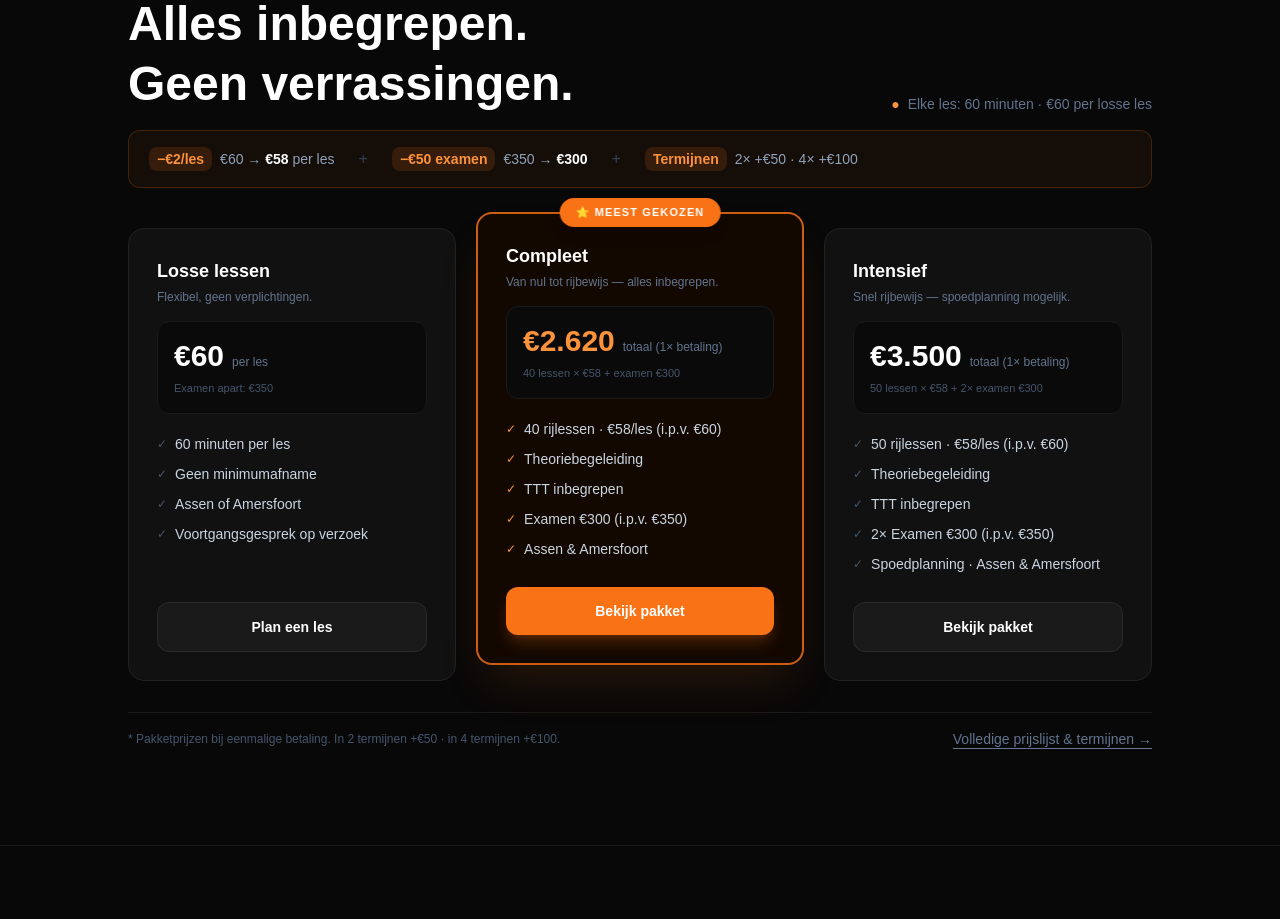
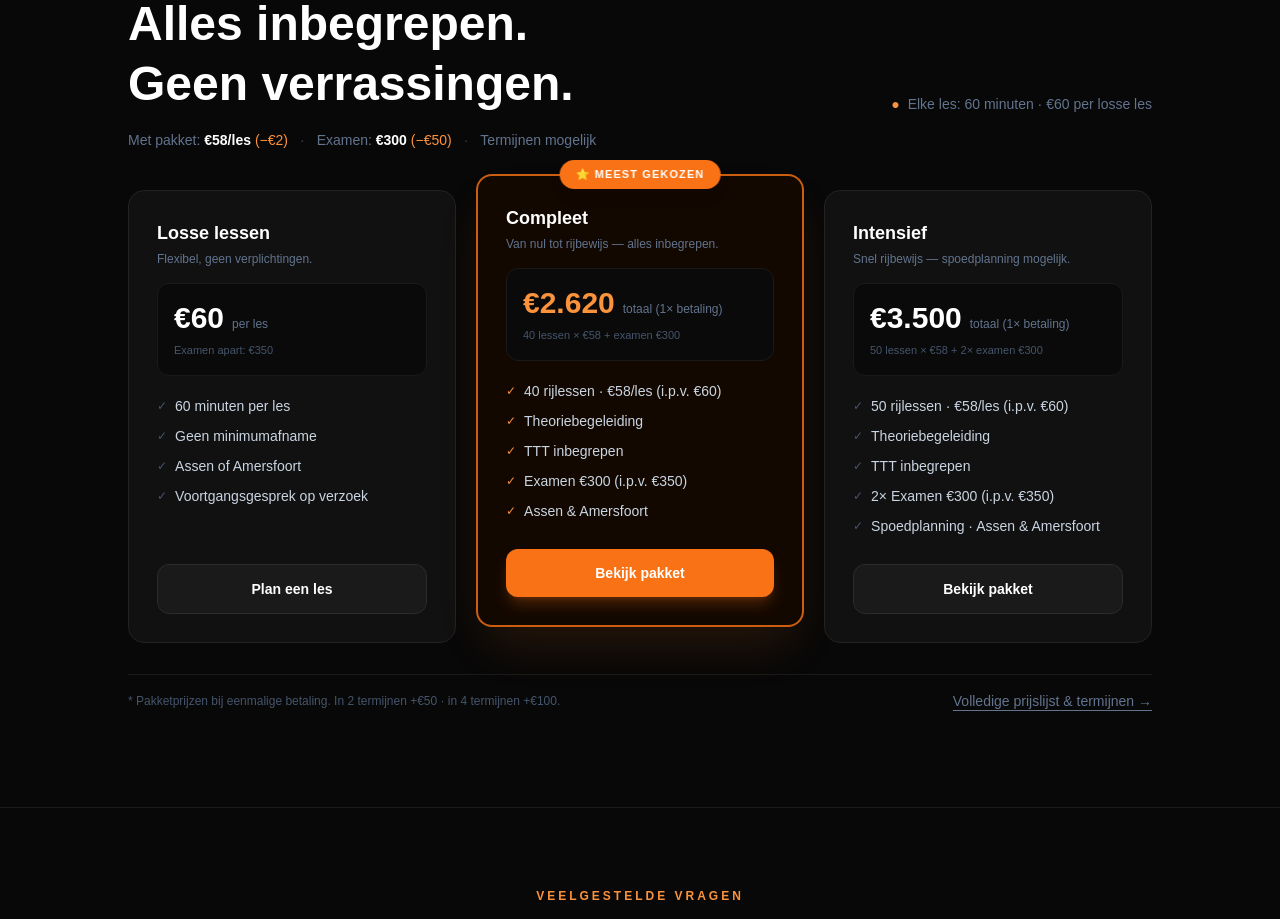
Before and after one commit to Aligh2209/verkeersschool-farhan, a Next.js app: page / in a window 1280 px wide. Shown: the part 6140-7059 px from the top of the page. Built offline with nearby package versions, Linux system fonts and the light colour scheme.

Commit message:
Pakketten: simpele korting uitleg

```diff
--- a/app/page.tsx
+++ b/app/page.tsx
@@ -488,24 +488,15 @@ export default function HomePage() {
             </div>
           </Reveal>
 
-          {/* Korting uitleg */}
+          {/* Korting — simpel */}
           <Reveal className="mb-10">
-            <div className="flex flex-wrap items-center gap-6 px-5 py-4 rounded-xl border border-coral-500/20 bg-coral-500/5">
-              <div className="flex items-center gap-2">
-                <span className="text-coral-400 font-extrabold text-sm bg-coral-500/15 px-2 py-0.5 rounded-lg">−€2/les</span>
-                <span className="text-slate-400 text-sm">€60 → <span className="text-white font-bold">€58</span> per les</span>
-              </div>
-              <span className="text-slate-700 hidden sm:block">+</span>
-              <div className="flex items-center gap-2">
-                <span className="text-coral-400 font-extrabold text-sm bg-coral-500/15 px-2 py-0.5 rounded-lg">−€50 examen</span>
-                <span className="text-slate-400 text-sm">€350 → <span className="text-white font-bold">€300</span></span>
-              </div>
-              <span className="text-slate-700 hidden sm:block">+</span>
-              <div className="flex items-center gap-2">
-                <span className="text-coral-400 font-extrabold text-sm bg-coral-500/15 px-2 py-0.5 rounded-lg">Termijnen</span>
-                <span className="text-slate-400 text-sm">2× +€50 · 4× +€100</span>
-              </div>
-            </div>
+            <p className="text-slate-500 text-sm">
+              Met pakket: <span className="text-white font-semibold">€58/les</span> <span className="text-coral-400">(−€2)</span>
+              <span className="mx-3 text-slate-700">·</span>
+              Examen: <span className="text-white font-semibold">€300</span> <span className="text-coral-400">(−€50)</span>
+              <span className="mx-3 text-slate-700">·</span>
+              Termijnen mogelijk
+            </p>
           </Reveal>
 
           {/* Cards */}
```
